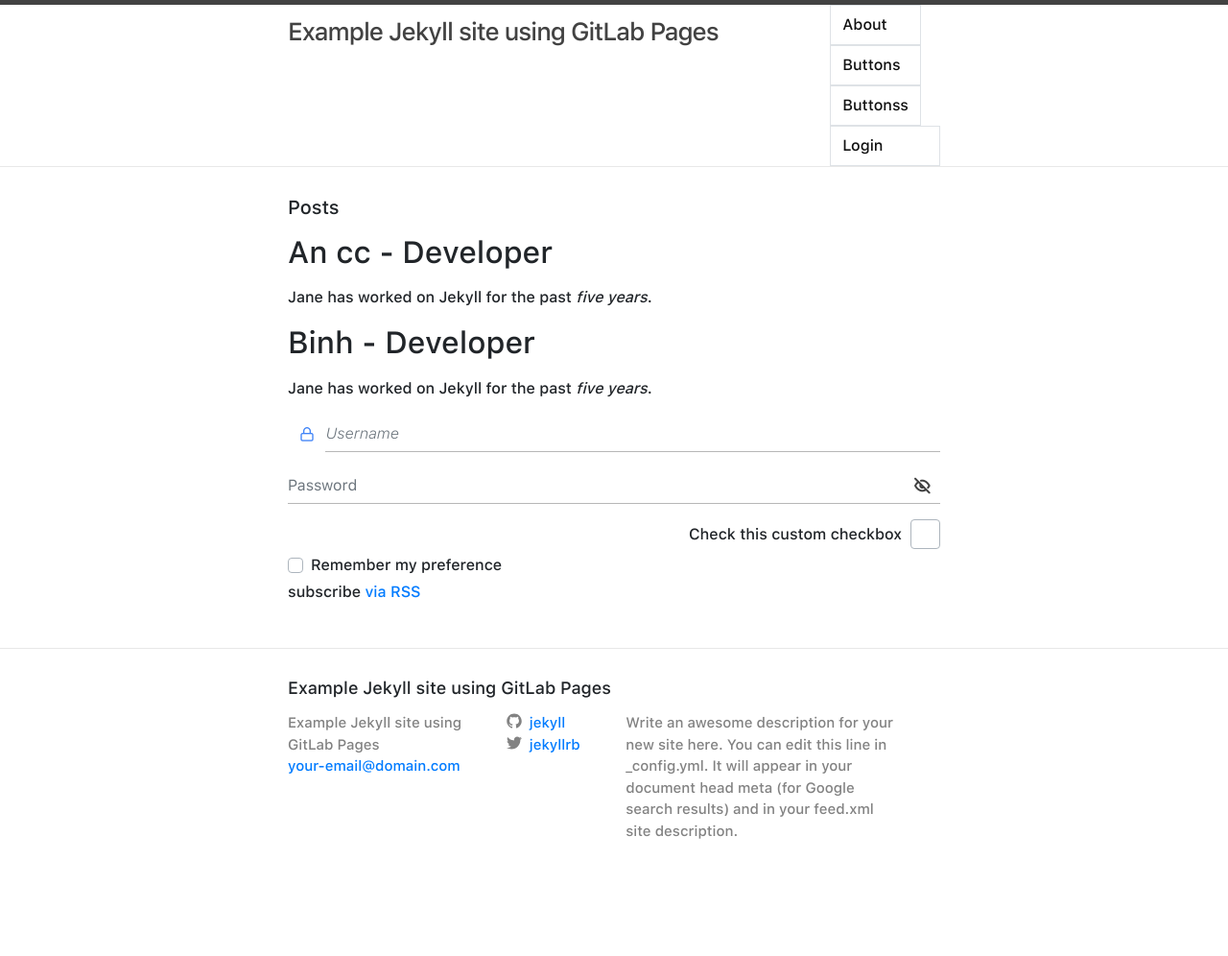
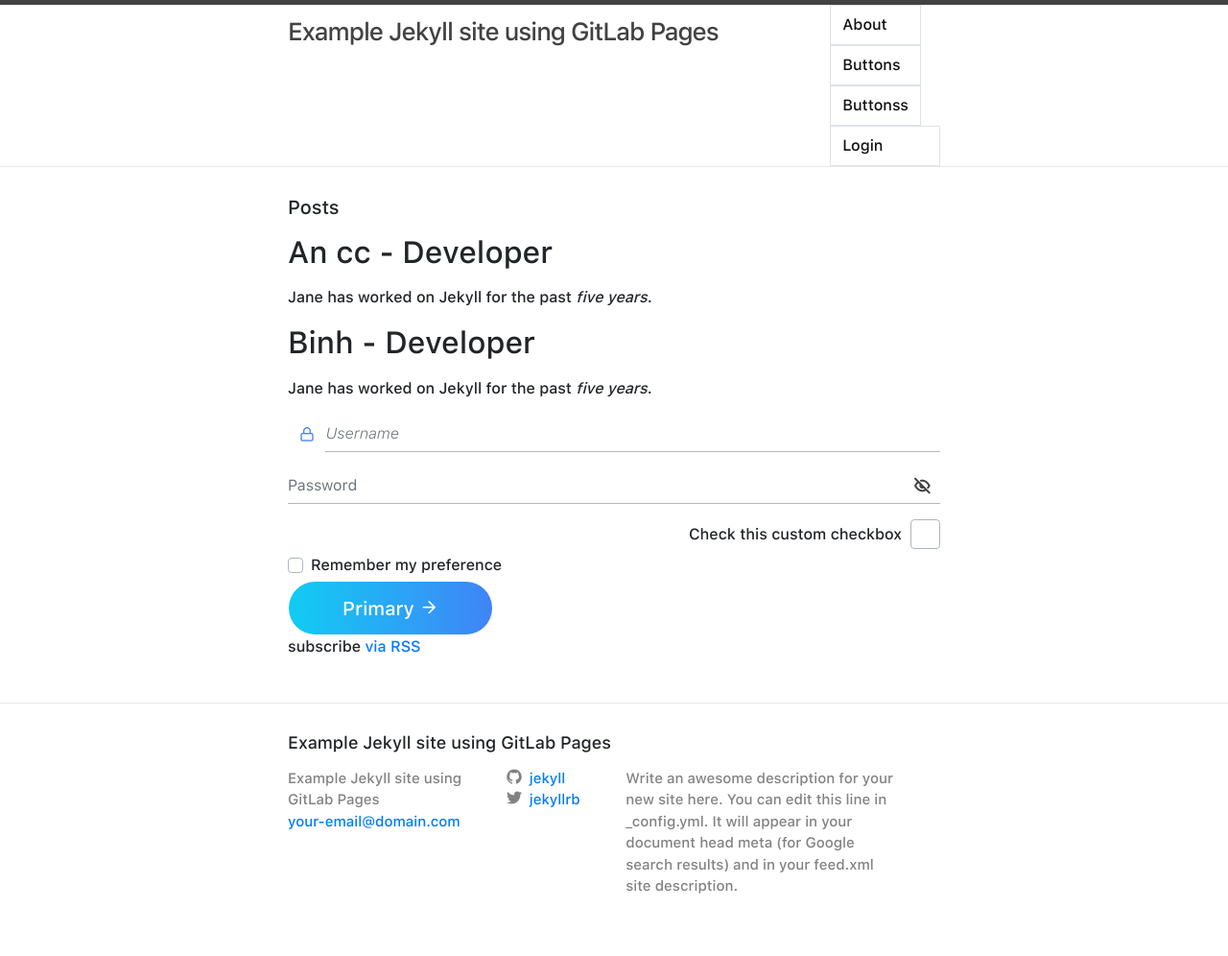
Before and after one commit to dzunglee/w3-style, a Jekyll site: the page built from index.html, in a window 1280 px wide. Shown: the whole page at 96% size. Built offline with Jekyll 4.4.1, drawn with Linux system fonts in a browser that asks for light colours; nearby versions of some CDN libraries; some web fonts are replaced; before the commit the page ends 938 px from its top, so only the background shows below that.

Commit message:
updated button sass

```diff
--- a/_sass/_w3-button.sass
+++ b/_sass/_w3-button.sass
@@ -0,0 +1,14 @@
+.btn-blue
+  background: rgb(17,204,243)
+  background: linear-gradient(90deg, rgba(17,204,243,1) 0%, rgba(64,132,247,1) 100%)
+  border-color: unset
+  &:hover
+    border-color: unset
+.btn-xlg
+  padding: .8rem 3.5rem
+  font-size: 1.25rem
+.radius-50
+  border-radius: 100px
+.btn
+  i
+    top: 10px
--- a/_sass/_w3-reset.sass
+++ b/_sass/_w3-reset.sass
@@ -12,5 +12,6 @@ input[type=number]:focus,
 [contenteditable].form-control:focus
   box-shadow: inset 0 -1px 0 #ddd
 
-.custom-control-input:focus~.custom-control-label::before
+.custom-control-input:focus~.custom-control-label::before,
+.btn:focus
   box-shadow: none
--- a/_sass/_w3-style.sass
+++ b/_sass/_w3-style.sass
@@ -3,3 +3,4 @@
 @import "w3-fonts"
 @import "w3-input"
 @import "w3-checkbox"
+@import "w3-button"
--- a/index.html
+++ b/index.html
@@ -44,6 +44,8 @@ layout: default
     <input type="checkbox" class="custom-control-input" id="customControlInline">
     <label class="custom-control-label" for="customControlInline">Remember my preference</label>
   </div>
+
+  <button type="button" class="btn btn-primary btn-blue btn-xlg radius-50">Primary <i class="icon-arrow-right"></i></button>
   <p class="rss-subscribe">subscribe <a href="{{ "/feed.xml" | prepend: site.baseurl }}">via RSS</a></p>
 
 </div>
```
